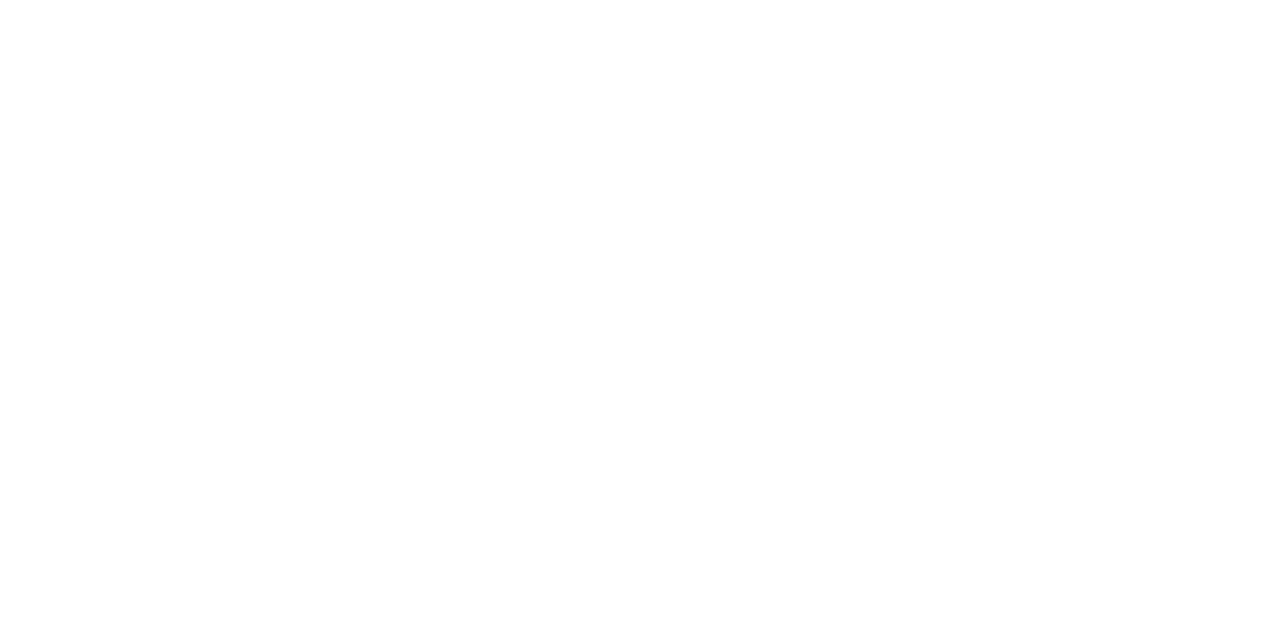
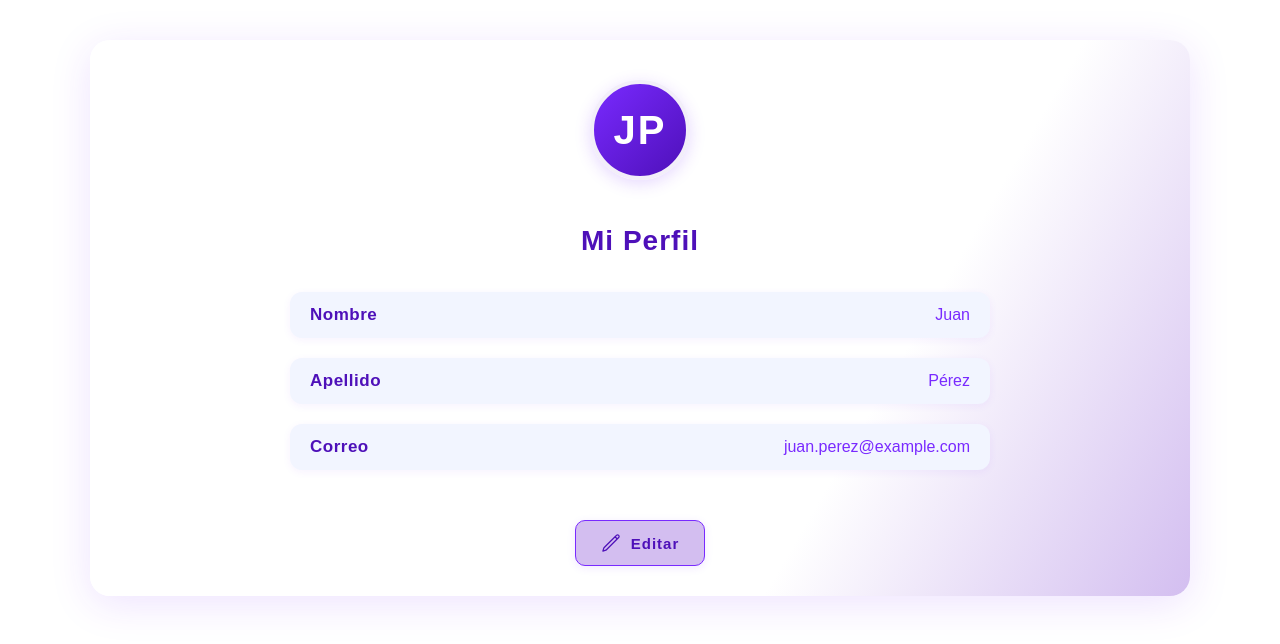
Before and after one commit to Jonnathan23/frontend-agencia-viajes, a React (Vite) app: page /MyProfile in a window 1280 px wide. Before the commit this address had no page. Shown: the top 644 px of the page. Built offline with nearby package versions, Linux system fonts and the light colour scheme.

Commit message:
implementacion de diseño de mi perfil

```diff
--- a/src/components/NavMenu.tsx
+++ b/src/components/NavMenu.tsx
@@ -27,7 +27,7 @@
                         <div className="popover--panel--content">
                             <p className='popover--panel--message'>Hola: {/*TODO: USERNAME */}</p>
                             <Link
-                                to='/'
+                                to='/MyProfile'
                                 className='popover--panel--link'
                             >Mi Perfil</Link>
                             <Link
--- a/src/index.css
+++ b/src/index.css
@@ -7,6 +7,235 @@
     --off-second-white: #f2f5ff;
     --green: #6ae59b;
     --off-gray: #c5c8e2;
+}
+/* Mi Perfil  */
+.myprofile-container {
+    width: 95vw;
+    max-width: 1100px;
+    margin: 4rem auto;
+    background: linear-gradient(120deg, var(--white) 70%, var(--off-purple) 100%);
+    border-radius: 2rem;
+    box-shadow: 0 8px 40px 0 rgba(121, 42, 255, 0.13);
+    padding: 4rem 3rem 3rem 3rem;
+    display: flex;
+    flex-direction: column;
+    align-items: center;
+    gap: 3rem;
+    position: relative;
+}
+
+.myprofile-avatar {
+    width: 10rem;
+    height: 10rem;
+    border-radius: 50%;
+    background: linear-gradient(135deg, var(--purple), var(--deep-purple));
+    display: flex;
+    align-items: center;
+    justify-content: center;
+    font-size: 4rem;
+    color: var(--white);
+    box-shadow: 0 4px 16px rgba(121, 42, 255, 0.18);
+    margin-bottom: 1.5rem;
+    text-transform: uppercase;
+    font-weight: 700;
+    letter-spacing: 2px;
+    border: 4px solid var(--off-white);
+    position: relative;
+}
+
+.myprofile-avatar-edit {
+    position: absolute;
+    bottom: 1.2rem;
+    right: 1.2rem;
+    background: var(--white);
+    border-radius: 50%;
+    box-shadow: 0 2px 8px rgba(121, 42, 255, 0.10);
+    width: 3.2rem;
+    height: 3.2rem;
+    display: flex;
+    align-items: center;
+    justify-content: center;
+    cursor: pointer;
+    border: none;
+    transition: background 0.2s;
+    z-index: 2;
+}
+
+.myprofile-avatar-edit:hover {
+    background: var(--off-purple);
+}
+
+.myprofile-title {
+    font-size: 2.8rem;
+    font-weight: 800;
+    color: var(--deep-purple);
+    margin-bottom: 0.5rem;
+    text-align: center;
+    letter-spacing: 1px;
+}
+
+.myprofile-info {
+    width: 100%;
+    display: flex;
+    flex-direction: column;
+    gap: 2rem;
+    max-width: 700px;
+}
+
+.myprofile-info-row {
+    display: flex;
+    justify-content: space-between;
+    align-items: center;
+    font-size: 1.7rem;
+    color: var(--purple);
+    background: var(--off-second-white);
+    border-radius: 1.2rem;
+    padding: 1.3rem 2rem;
+    box-shadow: 0 2px 8px rgba(121, 42, 255, 0.06);
+    transition: box-shadow 0.2s;
+    position: relative;
+}
+
+.myprofile-info-row:focus-within {
+    box-shadow: 0 4px 16px rgba(121, 42, 255, 0.13);
+}
+
+.myprofile-label {
+    font-weight: 700;
+    color: var(--deep-purple);
+    letter-spacing: 0.5px;
+    min-width: 120px;
+}
+
+.myprofile-value {
+    color: var(--purple);
+    font-weight: 500;
+    font-size: 1.6rem;
+    background: none;
+    border: none;
+    outline: none;
+    padding: 0;
+    margin: 0;
+}
+
+.myprofile-input {
+    width: 100%;
+    padding: 0.9rem 1.2rem;
+    border: none;
+    border-radius: 0.7rem;
+    font-size: 1.5rem;
+    color: var(--deep-purple);
+    background: transparent;
+    outline: none;
+    font-weight: 500;
+    margin: 0;
+    box-shadow: none;
+    transition: background 0.2s;
+}
+
+.myprofile-input:focus {
+    background: var(--off-white);
+}
+
+.myprofile-input[readonly] {
+    color: var(--off-gray);
+    background: transparent;
+    cursor: not-allowed;
+}
+
+.myprofile-actions {
+    display: flex;
+    gap: 2rem;
+    margin-top: 2rem;
+    justify-content: center;
+    width: 100%;
+}
+
+.myprofile-btn {
+    background: linear-gradient(90deg, var(--purple), var(--deep-purple));
+    color: var(--white);
+    border: none;
+    border-radius: 1rem;
+    padding: 1.2rem 3rem;
+    font-size: 1.5rem;
+    font-weight: 700;
+    cursor: pointer;
+    box-shadow: 0 2px 8px rgba(121, 42, 255, 0.10);
+    transition: background 0.3s, box-shadow 0.3s;
+    letter-spacing: 1px;
+    display: flex;
+    align-items: center;
+    gap: 1rem;
+}
+
+.myprofile-btn--edit {
+    background: var(--off-purple);
+    color: var(--deep-purple);
+    border: 1.5px solid var(--purple);
+    padding: 1.2rem 2.5rem;
+    transition: background 0.2s, color 0.2s;
+}
+
+.myprofile-btn--edit:hover {
+    background: var(--purple);
+    color: var(--white);
+}
+
+.myprofile-btn--save {
+    background: linear-gradient(90deg, var(--purple), var(--deep-purple));
+    color: var(--white);
+}
+
+.myprofile-btn--save:hover {
+    background: linear-gradient(90deg, var(--deep-purple), var(--purple));
+    box-shadow: 0 4px 16px rgba(121, 42, 255, 0.18);
+}
+
+.myprofile-btn--icon {
+    font-size: 1.7rem;
+    display: flex;
+    align-items: center;
+}
+
+@media (max-width: 900px) {
+    .myprofile-container {
+        padding: 3rem 1.2rem;
+        max-width: 99vw;
+    }
+    .myprofile-info {
+        max-width: 100%;
+    }
+}
+
+@media (max-width: 600px) {
+    .myprofile-container {
+        padding: 2rem 0.5rem;
+        margin: 2rem 0.2rem;
+    }
+    .myprofile-info-row {
+        flex-direction: column;
+        align-items: flex-start;
+        gap: 0.7rem;
+        padding: 1rem 1rem;
+    }
+    .myprofile-title {
+        font-size: 2rem;
+    }
+    .myprofile-avatar {
+        width: 7rem;
+        height: 7rem;
+        font-size: 2.5rem;
+    }
+    .myprofile-btn {
+        padding: 1rem 2rem;
+        font-size: 1.2rem;
+    }
+    .myprofile-avatar-edit {
+        width: 2.2rem;
+        height: 2.2rem;
+        bottom: 0.5rem;
+        right: 0.5rem;
+    }
 }
 
 /* Renicio para que 1rem = 10px*/
--- /dev/null
+++ b/src/pages/customer/MyProfile.tsx
@@ -0,0 +1,102 @@
+/**
+ * @description Pagina de MiPerfil
+ */
+import { useState } from 'react';
+import { PencilIcon } from '@heroicons/react/24/outline';
+
+export default function MyProfile() {
+  const [user, setUser] = useState({
+    nombre: 'Juan',
+    apellido: 'Pérez',
+    correo: 'juan.perez@example.com',
+  });
+
+  const [isEditing, setIsEditing] = useState(false);
+  const [tempUser, setTempUser] = useState(user);
+
+  const handleChange = (e: { target: { name: any; value: any; }; }) => {
+    setTempUser({ ...tempUser, [e.target.name]: e.target.value });
+  };
+
+  const handleSave = () => {
+    setUser(tempUser);
+    setIsEditing(false);
+  };
+
+  const handleCancel = () => {
+    setTempUser(user);
+    setIsEditing(false);
+  };
+
+return (
+    <div className="myprofile-container">
+        <div className="myprofile-avatar">
+            {user.nombre.charAt(0)}
+            {user.apellido.charAt(0)}
+        </div>
+
+      <h2 className="myprofile-title">Mi Perfil</h2>
+
+      <div className="myprofile-info">
+        <div className="myprofile-info-row">
+          <span className="myprofile-label">Nombre</span>
+          {isEditing ? (
+            <input
+              className="myprofile-input"
+              name="nombre"
+              value={tempUser.nombre}
+              onChange={handleChange}
+            />
+          ) : (
+            <span className="myprofile-value">{user.nombre}</span>
+          )}
+        </div>
+
+        <div className="myprofile-info-row">
+          <span className="myprofile-label">Apellido</span>
+          {isEditing ? (
+            <input
+              className="myprofile-input"
+              name="apellido"
+              value={tempUser.apellido}
+              onChange={handleChange}
+            />
+          ) : (
+            <span className="myprofile-value">{user.apellido}</span>
+          )}
+        </div>
+
+        <div className="myprofile-info-row">
+          <span className="myprofile-label">Correo</span>
+          {isEditing ? (
+            <input
+              className="myprofile-input"
+              name="correo"
+              value={tempUser.correo}
+              onChange={handleChange}
+            />
+          ) : (
+            <span className="myprofile-value">{user.correo}</span>
+          )}
+        </div>
+      </div>
+
+      <div className="myprofile-actions">
+        {isEditing ? (
+          <>
+            <button className="myprofile-btn myprofile-btn--save" onClick={handleSave}>
+              Guardar
+            </button>
+            <button className="myprofile-btn myprofile-btn--edit" onClick={handleCancel}>
+              Cancelar
+            </button>
+          </>
+        ) : (
+          <button className="myprofile-btn myprofile-btn--edit" onClick={() => setIsEditing(true)}>
+            <PencilIcon className="myprofile-btn--icon" width={20} /> Editar
+          </button>
+        )}
+      </div>
+    </div>
+  );
+}
--- a/src/router.tsx
+++ b/src/router.tsx
@@ -4,6 +4,7 @@
 import Auth from "./layouts/Auth";
 import LoginPage from "./pages/auth/Login";
 import ReservationPage from "./pages/customer/Reservations";
+import MyProfile from "./pages/customer/MyProfile.tsx";
 
 
 export default function Router() {
@@ -18,6 +19,9 @@
                     <Route element={<Auth />}>
                         <Route path="/login" element={<LoginPage />} />
                     </Route>
+                    <Route element={<MyProfile />}>
+                        <Route path="/MyProfile" element={<MyProfile />} />
+                    </Route>
                 </Route>
             </Routes>
         </BrowserRouter>
```
